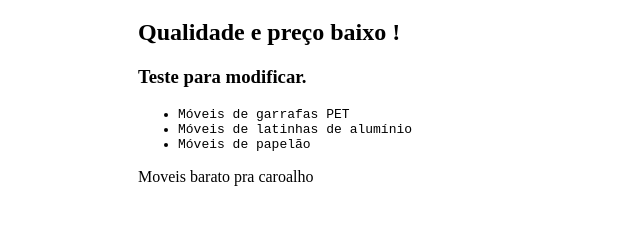
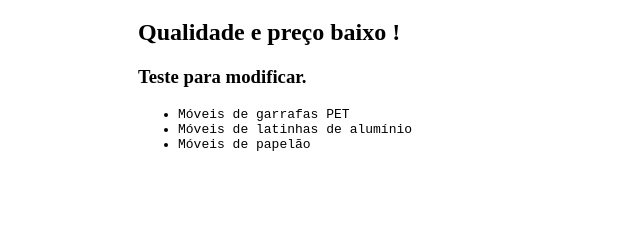
Before and after one commit to FelipeLozano/moveis-ecologicos, a plain HTML site: page index.html in a window 1280 px wide. Shown: the part 61-286 px from the top of the page, without its empty margins (182-822 px from the left). Drawn offline with Linux system fonts and the light colour scheme; files that its build step writes are made by us from their sources; files whose address does not match are found by name.

Commit message:
Revert "Adicionar texto peculiar"
This reverts commit b4f3c0bfd50a877194ef1cbe166965ad878b8036.

```diff
--- a/index.html
+++ b/index.html
@@ -17,7 +17,5 @@
 <li>Móveis de latinhas de alumínio</li>
 <li>Móveis de papelão</li>
 </ul>
-<!--Inicio  do arquivo-->
-<p>Moveis barato pra caroalho</p>
 </body>
 </html>
```
